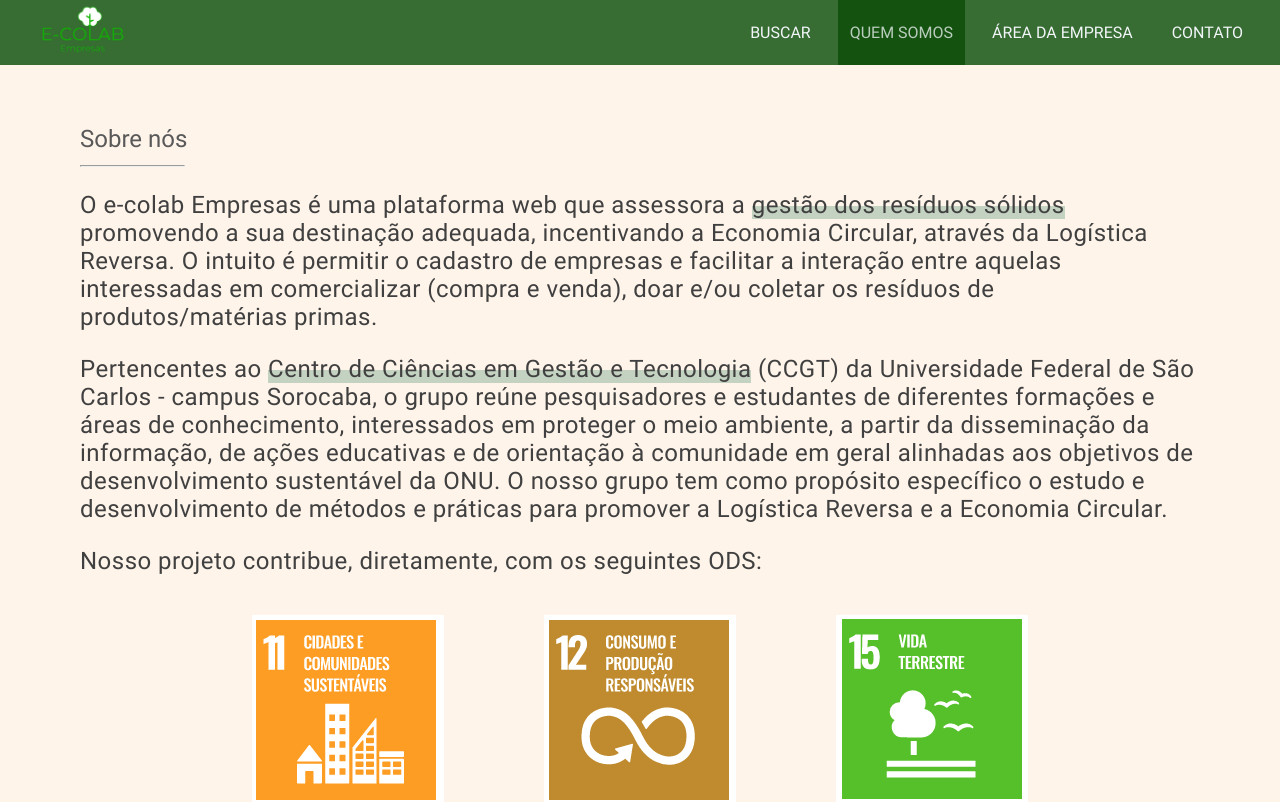
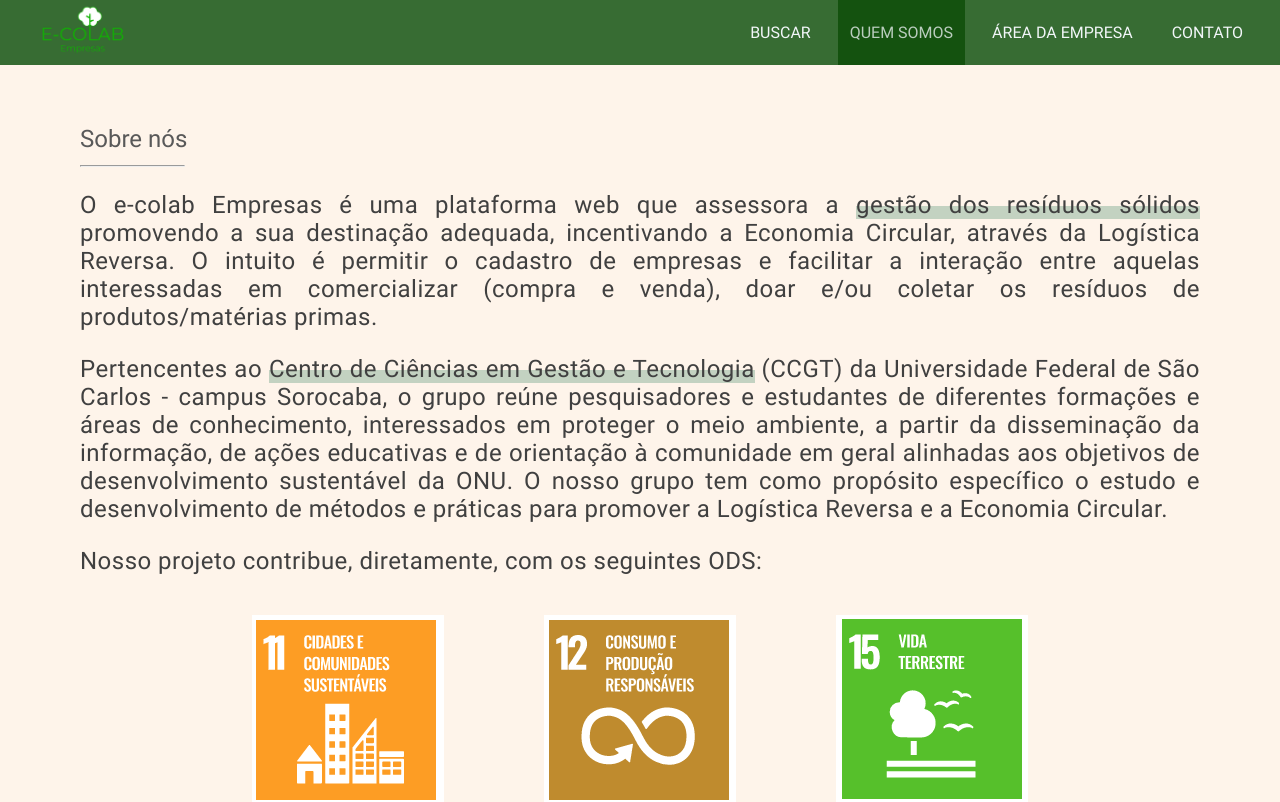
Before and after one commit to e-colab/ecoponto, a Vue app in the folder app/: page /about in a window 1280 px wide. Shown: the top 802 px of the page. Built offline with nearby package versions, Linux system fonts and the light colour scheme; what vue-the-mask would draw is missing.

Commit message:
new quality and text align change in about page

```diff
--- a/app/src/constants/quality-type.js
+++ b/app/src/constants/quality-type.js
@@ -5,4 +5,5 @@ export const QUALITY_TYPE_LIST = [
 { value: 'Cacos', id: 'shards' },
 { value: 'Unidade', id: 'unit' },
 { value: 'Triturado', id: 'crushed' },
+{ value: 'Sujo', id: 'dirty' },
 ]
--- a/app/src/pages/About.vue
+++ b/app/src/pages/About.vue
@@ -40,6 +40,7 @@ export default {
     background-color: #fef4ea;
     min-height: 100vh;
     padding: 40px 80px;
+    text-align: justify;
 
     &-text{
         font-size: 1.5em;
```
